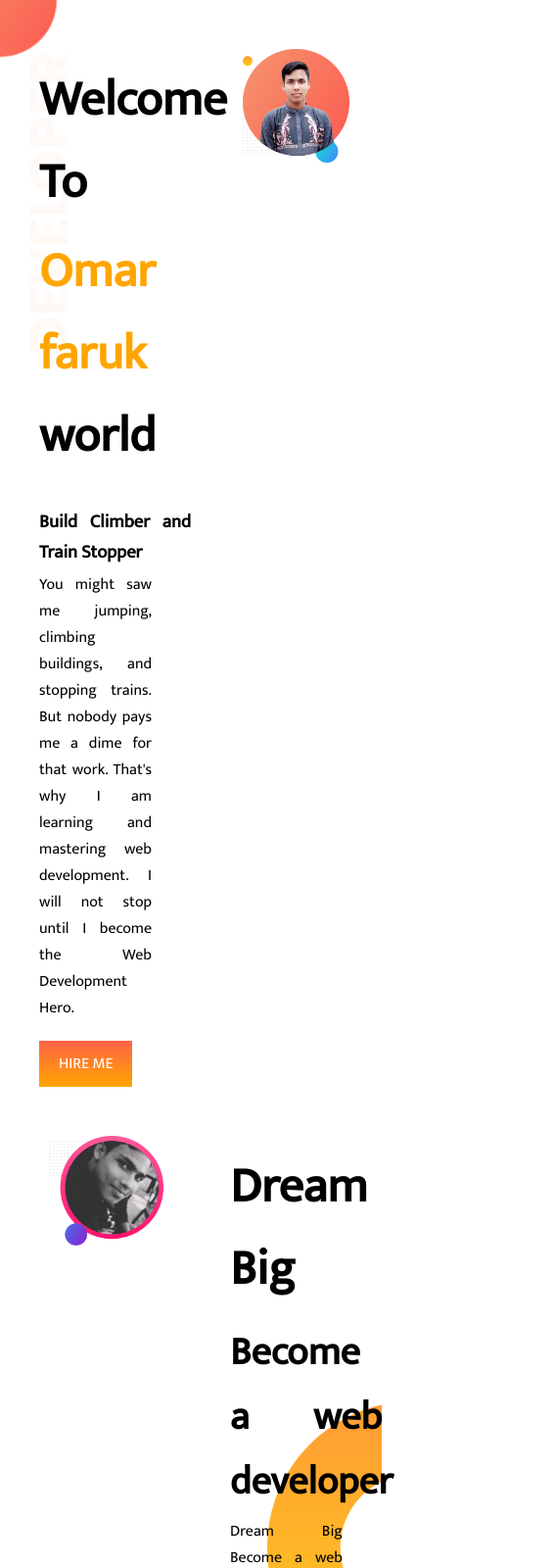
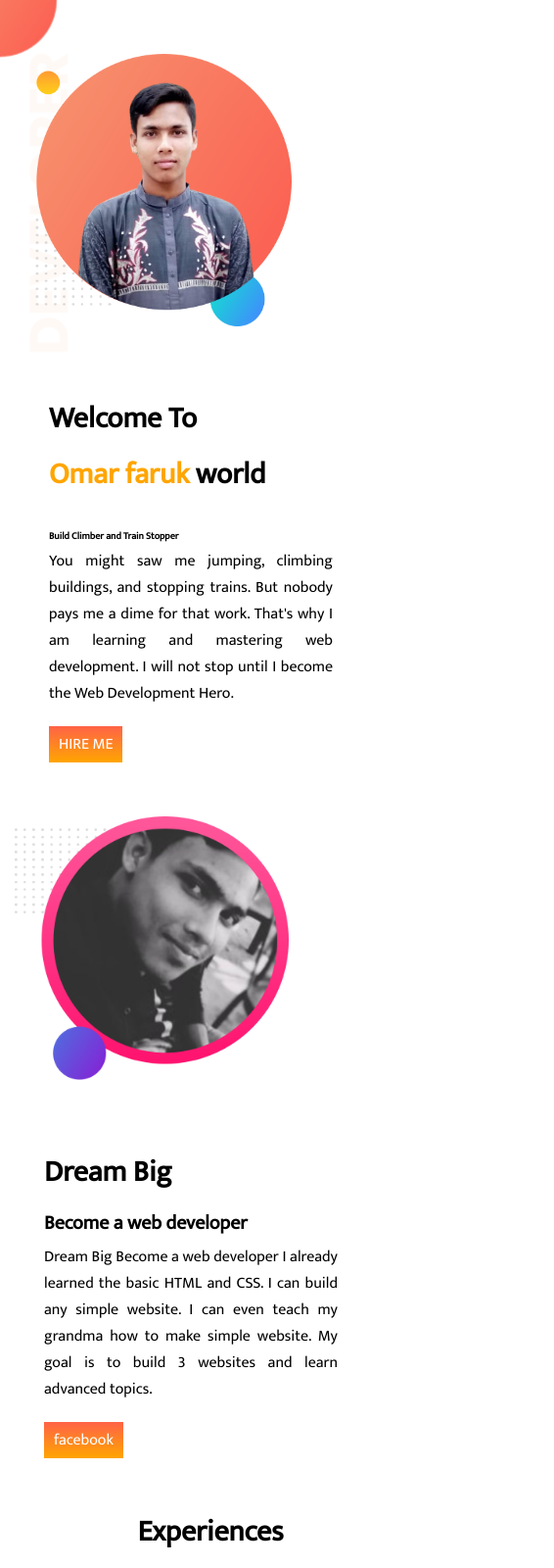
Before and after one commit to omar-faruk11/My-Portfolio-website, a plain HTML site: page index.html in a window 390 px wide. Shown: the top 1600 px of the page at 98% size, 566 px wide, since content can reach past the window. Drawn offline with Linux system fonts and the light colour scheme.

Commit message:
add responsive

```diff
--- a/index.html
+++ b/index.html
@@ -12,6 +12,7 @@
 </head>
 <body>
     <section class="welcome-part">
+        <div class="navication">
             <div class="world">
                 <h1 class="first-heding">Welcome To</h1>
                 <h1 class="secend-heding"><span class="orange-color">Omar faruk</span>  world</h1>
@@ -20,19 +21,22 @@
                 <a class="baton" target="_blank" href="https://web.facebook.com/omar.bd.cu">HIRE ME
                 </a>
             </div>
-        <div class="world">
+            <div class="world-1">
                 <img src="images/omar.png" alt="">
+            </div>
         </div>
     </section>
     <section class="dream-part">
-        <div class="world">
+        <div class="dreams">
+            <div class="dream-pic">
                 <img src="images/omar2.png" alt="">
             </div>
-        <div class="world">
+            <div class="text">
                 <h1 class="first-heding">Dream Big</h1>
                 <h2>Become a web developer</h2>
                 <p class="build-climber">Dream Big Become a web developer I already learned the basic HTML and CSS. I can build any simple website. I can even teach my grandma how to make simple website. My goal is to build 3 websites and learn advanced topics.</p>
                 <a class="baton" target="_blank" href="https://web.facebook.com/omar.bd.cu">facebook</a>
+            </div>
         </div>
     </section>
     <section class="experiences-aria ">
--- a/style.css
+++ b/style.css
@@ -5,14 +5,18 @@
 body{
     font-family: 'Mukta', sans-serif;
     text-align: justify;
+    box-sizing: border-box;
 }
 .welcome-part{
     background-image: url(images/top-banner.png);
     background-repeat: no-repeat;
-    display: flex;
 }
-.world{
-    width: 50%;
+.navication{
+     margin: 0px 80px 100px 80px;
+     display: grid;
+    grid-template-columns: repeat(2,1fr);
+    justify-content: center;
+    align-items: center;
 }
 .first-heding{
     font-size: 50px;
@@ -45,40 +49,55 @@ body{
     display: inline-block;
     color: white;
 }
-.world img{
+.world-1 img{
     margin-left: 50px;
-    width: 60%;
-    margin-top: 50px;
-    color: white;
+     margin-top: 50px;
+    width: 500px;
+}
 
+.dream-pic img{
+    width: 500px;
+    margin-left: 20px;
 }
 h2{
     font-size: 40px;
     margin-left: 40px;
     margin-top: 10px;
-}.dream-part{
+}
+.dream-part{
     background-image: url(images/dream-bg.png);
     background-repeat: no-repeat;
     background-position: right;
-    display: flex;
+    margin-top: 50px;
+
+}
+.dreams{
+    margin: 0px 100px 100px 80px;
+    display: grid;
+    grid-template-columns: repeat(2, 1fr);
+    justify-content: center;
+    align-items: center;
 }
 .experiences-heder{
-
+    text-align: center;
     font-size: 40px;
     margin-top: 20px;
     margin-left: 40px;
-    margin-bottom: 20px;
+    margin-bottom: 80px;
 }
 .expreiences-items{
-    display: flex;
     background-image: url(images/exp-bg.png);
     background-repeat: no-repeat;
+    display: grid;
+    grid-template-columns: repeat(2, 1fr);
+    justify-items: center;
+    /* align-items: center; */
 }
 .miden{
     font-size: 40px;
 }
 .expreience-ber{
-    width: 40%;
+    width: 80%;
     margin-left: 40px;
     box-shadow: 10px 10px 40px gray;
     padding: 40px;
@@ -102,3 +121,60 @@ footer{
     margin-top: 10%;
     text-align: center;
 }
+
+@media only screen and (max-width:667px){
+    .navication{
+        margin: 0px 5px 5px 5px;
+       grid-template-columns: repeat(1,1fr);
+       padding: 5px;
+    }
+    .first-heding, .secend-heding{
+        font-size: 30px;
+
+    }
+    .dream-part{
+        background-size: 0px;
+    }
+    .baton{
+        padding: 5px 10px;
+    }
+    .world-1{
+        order: -1;
+    }
+    .world h3{
+        font-size: 10px;
+    }
+    .world-1 img{
+        margin-left: 20px;
+        width: 280px;
+        margin-top: 50px;
+    }
+    .dream-pic img{
+        width: 280px;
+        margin-left: 10px;
+    }
+    h2{
+        font-size: 20px;
+    }
+    .dreams{
+        grid-template-columns: repeat(1,1fr);
+        margin: 0px 5px 5px 5px;
+    }
+    .experiences-heder{
+        margin-top: 50px;
+        font-size: 20px;
+    }
+    .expreiences-items{
+        grid-template-columns: repeat(1,1fr);
+        grid-row-gap: 40px;
+        margin: 0px 0px 5px 5px;
+    }
+    .expreience-ber{
+        margin-left: 10px;
+        padding: 20px;
+        width: 70%;
+    }
+    .miden{
+        font-size: 30px;
+    }
+}
```
Lines whose indentation alone changed are shown as unchanged.
